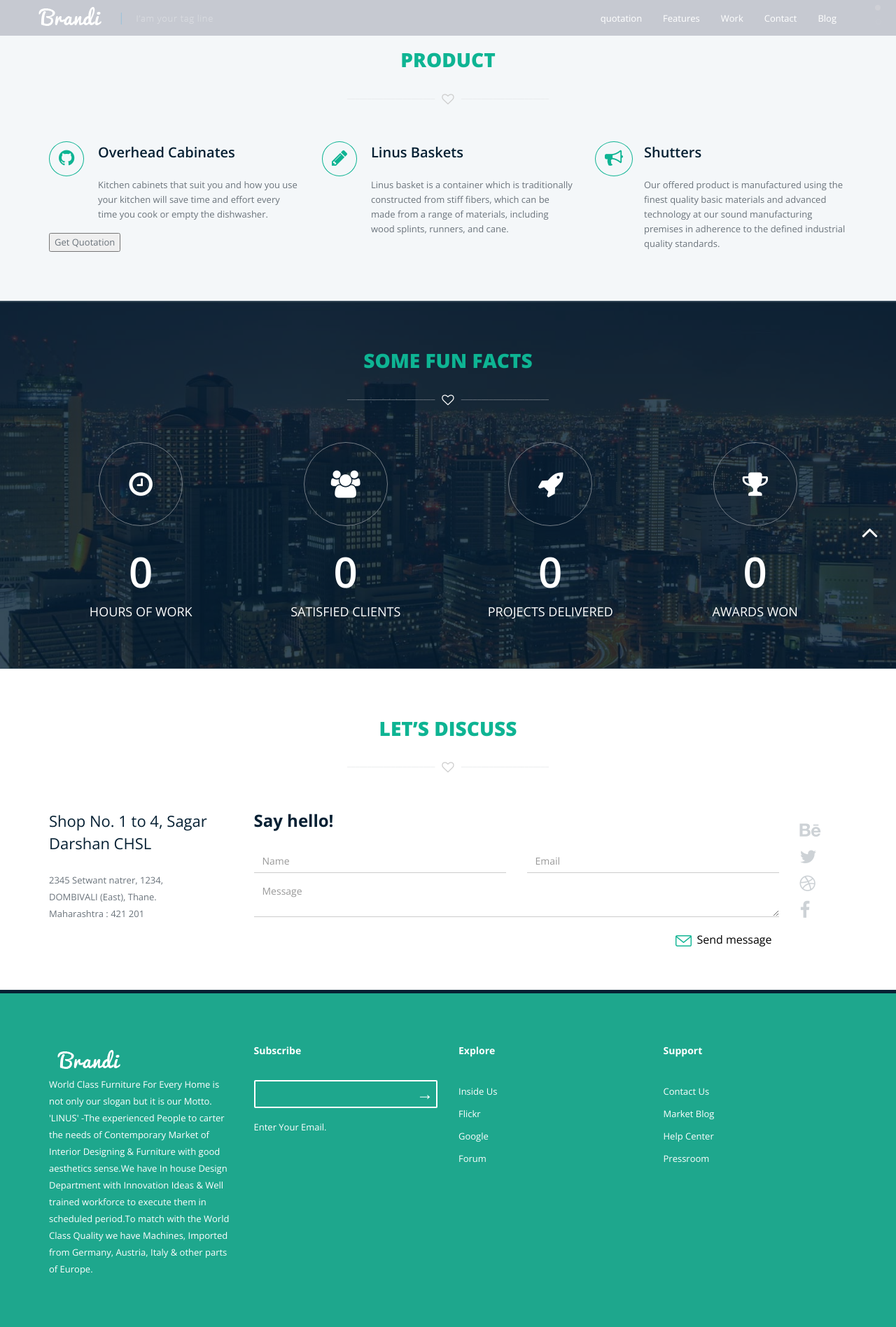
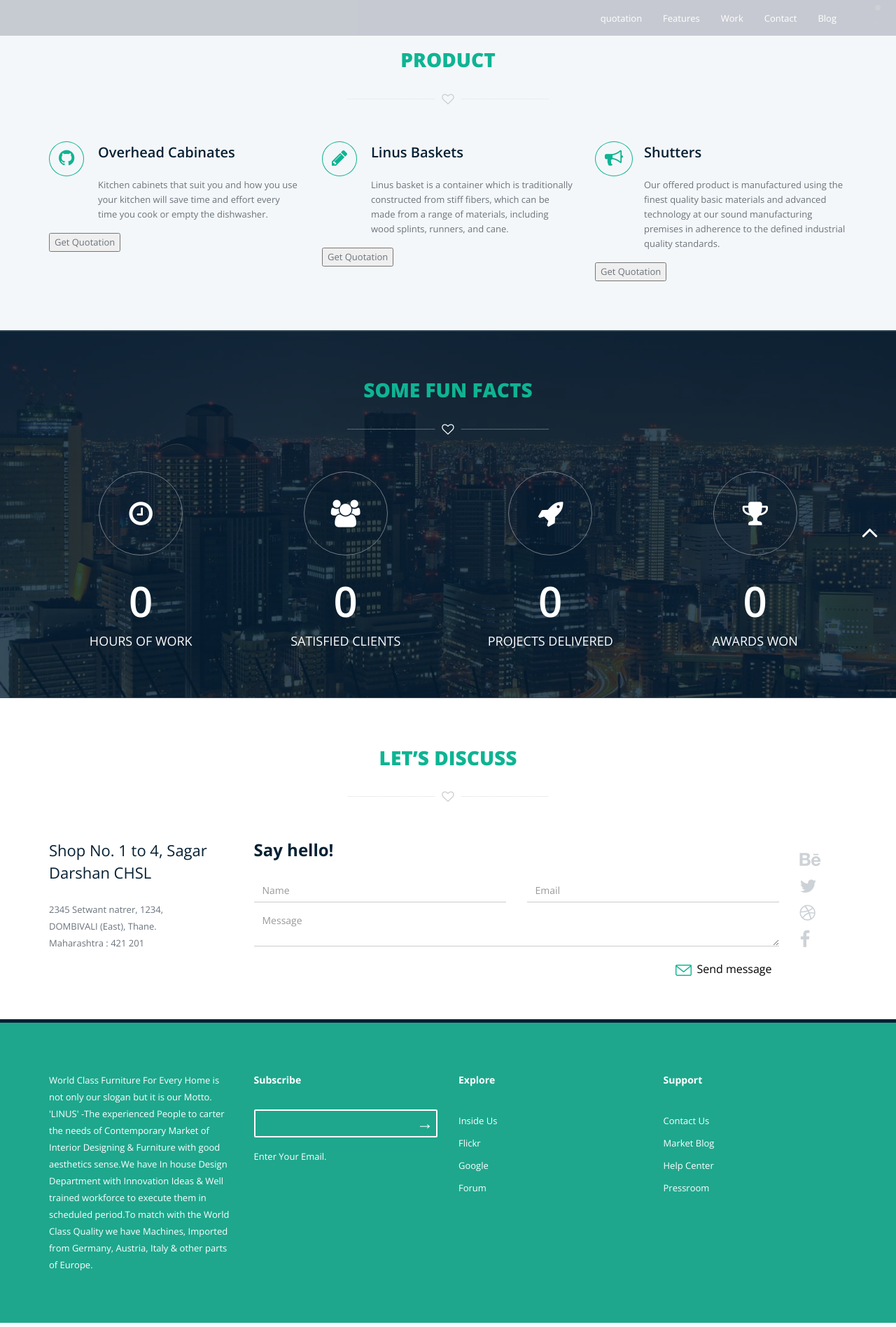
Before and after one commit to Yara1990/linusfurniture, a Django app: page / in a window 1280 px wide. Shown: the whole page at 70% size. Run offline with Django 3.2, Linux system fonts and the light colour scheme; some libraries are stand-ins or nearby versions.

Commit message:
Minor Changes

```diff
--- a/modular_kitchen/templates/quotation/index.html
+++ b/modular_kitchen/templates/quotation/index.html
@@ -66,7 +66,7 @@
 					<!-- logo -->
                     <a class="navbar-brand" href="#body">
 						<h1 id="logo">
-							<img src="{% static "quotation/img/logo.png" %}" alt="Brandi">
+{#							<img src="{% static "quotation/img/logo.png" %}" alt="Brandi">#}
 						</h1>
 					</a>
 					<!-- /logo -->
@@ -156,7 +156,7 @@
         ==================================== -->
 
         <!--
-        Features
+        Products
         ==================================== -->
 		<section id="features" class="features">
 			<div class="container">
@@ -194,7 +194,9 @@
 							<div class="service-desc">
 								<h3>Linus Baskets</h3>
 								<p>Linus basket is a container which is traditionally constructed from stiff fibers, which can be made from a range of materials, including wood splints, runners, and cane.</p>
+                                <br>
 							</div>
+                            <input type="button" onclick="location.href='/form/';" value="Get Quotation" />
 						</div>
 					</div>
 					<!-- end service item -->
@@ -209,7 +211,9 @@
 							<div class="service-desc">
 								<h3>Shutters</h3>
 								<p>Our offered product is manufactured using the finest quality basic materials and advanced technology at our sound manufacturing premises in adherence to the defined industrial quality standards.</p>
+                                <br>
 							</div>
+                            <input type="button" onclick="location.href='/form/';" value="Get Quotation" />
 						</div>
 					</div>
 					<!-- end service item -->
@@ -355,7 +359,7 @@
 
 					<div class="col-md-3 col-sm-6 col-xs-12 wow fadeInUp animated" data-wow-duration="500ms">
 						<div class="footer-single">
-							<img src="{% static "quotation/img/footer-logo.png" %}" alt="">
+{#							<img src="{% static "quotation/img/footer-logo.png" %}" alt="">#}
 							<p>World Class Furniture For Every Home
 is not only our slogan but it is our Motto.
 'LINUS' -The experienced People to carter the needs of Contemporary Market of Interior Designing & Furniture with good aesthetics sense.We have In house Design Department with Innovation Ideas & Well trained workforce to execute them in scheduled period.To match with the World Class Quality we have Machines, Imported from Germany, Austria, Italy & other parts of Europe.</p>
```
Also changed, not shown: modular_kitchen/static/quotation/img/imaages.jpeg (deleted).
